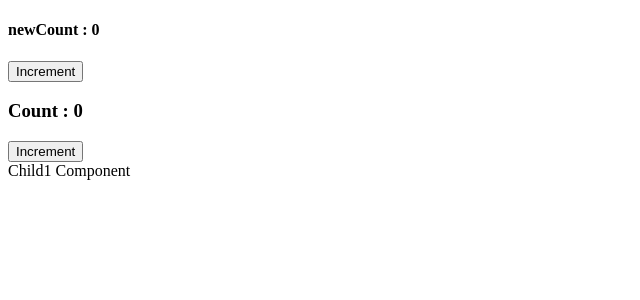
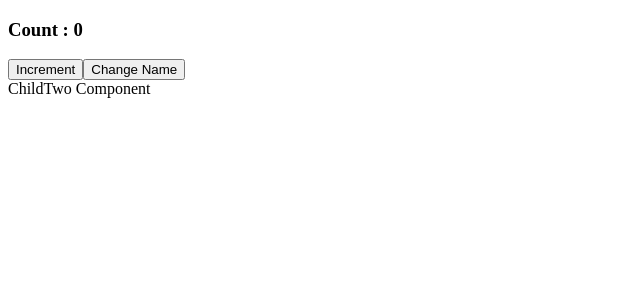
Before and after one commit to Trex-Hub/overReact, a React (Vite) app in the folder React Render/: page / in a window 1280 px wide. Shown: the top 300 px of the page, without its empty margins (0-640 px from the left). Built offline with nearby package versions, Linux system fonts and the light colour scheme.

Commit message:
React.memo for shallow Comparision and Optimization

```diff
--- a/React Render/src/App.jsx
+++ b/React Render/src/App.jsx
@@ -7,11 +7,12 @@ import Parent from './components/Parent & Child/Parent'
 import Parent1 from './components/Optimization/Parent1'
 import { Child1 } from './components/Optimization/Child1'
 import { GrandParent } from './components/Optimization/GrandParent'
+import { ParentTwo } from './components/Optimization/ParentTwo'
 
 function App() {
   return (
     <div>
-      <GrandParent/>
+      <ParentTwo/>
     </div>
   )
 }
--- /dev/null
+++ b/React Render/src/components/Optimization/ChildTwo.jsx
@@ -0,0 +1,12 @@
+import React from 'react'
+
+export const ChildTwo = () => {
+    console.log('ChildTwo Render.');
+    return (
+        <div>
+            ChildTwo Component
+        </div>
+    )
+}
+
+export const MemoizedChildTwo = React.memo(ChildTwo)
--- /dev/null
+++ b/React Render/src/components/Optimization/ParentTwo.jsx
@@ -0,0 +1,19 @@
+import React, { useState } from 'react'
+import { MemoizedChildTwo } from './ChildTwo'
+
+export const  ParentTwo = () => {
+    const [count, useCount] = useState(0)
+    const [name, setName] = useState('Devendra')
+
+    console.log('ParentTwo Render')
+
+    return (
+        <div>
+            <h3> Count : {count} </h3>
+            <button onClick={() => { useCount(count + 1) }}> Increment  </button>
+            <button onClick={()=> setName('ByteBard')}>  Change Name </button>
+            <MemoizedChildTwo  name= { name}/>
+
+        </div>
+    )
+}
```
Also changed, not shown: React Render/React.memo for Optimization.png (added).
